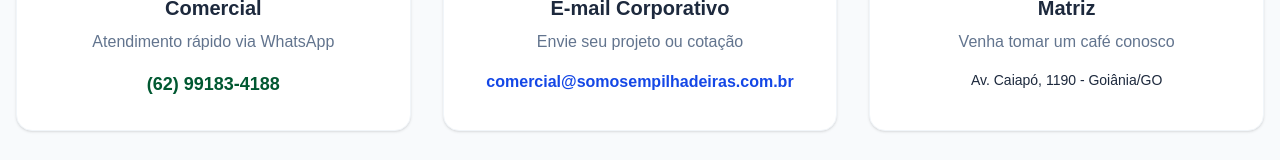
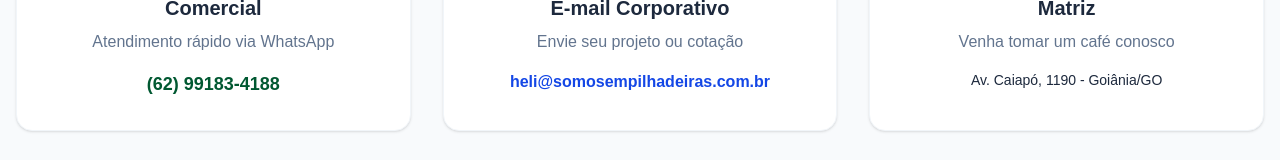
Before and after one commit to Somos-Empilhadeiras/site-somos, a Next.js app: page / in a window 1280 px wide. Shown: the part 3829-3989 px from the top of the page. Built offline with nearby package versions, Linux system fonts and the light colour scheme; no server answers; the database is empty.

Commit message:
corrigindo email comercial (Mylla)

```diff
--- a/src/app/page.tsx
+++ b/src/app/page.tsx
@@ -209,7 +209,7 @@
                     Chamar no WhatsApp
                   </a>
                   <Link
-                    href="mailto:comercial@somosempilhadeiras.com.br"
+                    href="mailto:heli@somosempilhadeiras.com.br"
                     className="flex items-center justify-center gap-3 w-full bg-white hover:bg-slate-100 text-[#005831] py-4 rounded-xl font-bold shadow-lg transition-colors"
                   >
                     <Mail size={24} />
@@ -240,11 +240,11 @@
               <span className="text-[#005831] font-bold text-lg">(62) 99183-4188</span>
             </Link>
 
-            <Link href="mailto:comercial@somosempilhadeiras.com.br" className="bg-white p-8 rounded-2xl shadow-sm hover:shadow-xl hover:-translate-y-1 transition-all duration-300 border border-slate-100 flex flex-col items-center text-center group">
+            <Link href="mailto:heli@somosempilhadeiras.com.br" className="bg-white p-8 rounded-2xl shadow-sm hover:shadow-xl hover:-translate-y-1 transition-all duration-300 border border-slate-100 flex flex-col items-center text-center group">
               <div className="w-16 h-16 bg-blue-100 text-blue-700 rounded-full flex items-center justify-center mb-6 group-hover:bg-blue-700 group-hover:text-white transition-colors"><Mail size={32} /></div>
               <h3 className="text-xl font-bold text-slate-800 mb-2">E-mail Corporativo</h3>
               <p className="text-slate-500 mb-4">Envie seu projeto ou cotação</p>
-              <span className="text-blue-700 font-bold text-sm md:text-base break-all">comercial@somosempilhadeiras.com.br</span>
+              <span className="text-blue-700 font-bold text-sm md:text-base break-all">heli@somosempilhadeiras.com.br</span>
             </Link>
 
             <Link href="https://maps.google.com/?q=Av.+Caiapó,+1190+-+Santa+Genoveva,+Goiânia+-+GO" target="_blank" className="bg-white p-8 rounded-2xl shadow-sm hover:shadow-xl hover:-translate-y-1 transition-all duration-300 border border-slate-100 flex flex-col items-center text-center group">
--- a/src/app/unidades/df/page.tsx
+++ b/src/app/unidades/df/page.tsx
@@ -27,9 +27,9 @@
 };
 
 const STATE_DETAILS: Record<string, any> = {
-  'GO': { date: '2023', address: "Av. Caiapó, 1190 - Santa Genoveva, Goiânia - GO, 74672-400", representant: "Khryss Mylla", role: "Gerente Comercial", operation: "Seg a Sex, 07h às 17h", mail: "comercial@somosempilhadeiras.com.br", phone: "(62) 9 9183-4188", city: "Goiânia", wpp: '5562991834188', text: 'Nossa casa, onde tudo começou. Sede administrativa e operacional.' },
+  'GO': { date: '2023', address: "Av. Caiapó, 1190 - Santa Genoveva, Goiânia - GO, 74672-400", representant: "Khryss Mylla", role: "Gerente Comercial", operation: "Seg a Sex, 07h às 17h", mail: "heli@somosempilhadeiras.com.br", phone: "(62) 9 9183-4188", city: "Goiânia", wpp: '5562991834188', text: 'Nossa casa, onde tudo começou. Sede administrativa e operacional.' },
   'DF': { date: '2024', address: "SCIA - Lote, Brasília - DF", representant: "Maike Jhonny", role: "Consultor Técnico", operation: "Seg a Sex, 07h às 17h", mail: "maike@somosempilhadeiras.com.br", phone: "(62) 9 9183-4188", wpp:"5562991834188", city: "Brasília", text: 'Atendendo o coração do Brasil com agilidade e precisão logística.' },
-  'TO': { date: '2024', address: "Logística Integrada", representant: "Equipe Comercial", role: "Atendimento", operation: "Seg a Sex, 08h às 18h", mail: "comercial@somosempilhadeiras.com.br", phone: "(62) 9 9183-4188", wpp: "5562991834188", city: "Palmas", text: 'Expandindo horizontes no norte, apoiando o agronegócio.' },
+  'TO': { date: '2024', address: "Logística Integrada", representant: "Equipe Comercial", role: "Atendimento", operation: "Seg a Sex, 08h às 18h", mail: "heli@somosempilhadeiras.com.br", phone: "(62) 9 9183-4188", wpp: "5562991834188", city: "Palmas", text: 'Expandindo horizontes no norte, apoiando o agronegócio.' },
   'BA': { date: '2024', address: "Av. Luís Eduardo Magalhães, QD 02 - LT 26, LEM - BA", representant: "Cristiane Rodrigues", role: "Representante", operation: "Seg a Sex, 08h às 18h", mail: "cristiane@somosempilhadeiras.com.br", phone: "(62) 9 9183-4188", wpp: "5562991834188", city: "Luís Eduardo Magalhães", text: 'Energia e força para o nordeste, com frota especializada.' },
   'PE': { date: '2025', address: "Estrada de Curcurana 572, Barra de Jangada, Jaboatão dos Guararapes PE, 54490-064.", representant: "Alan Santana", role: "Gerente Regional", operation: "Seg a Sex, 07h às 17h", mail: "alan@somosempilhadeiras.com.br", phone: "(81) 9 9258-6532", wpp: '5581992586532', city: "Recife", text: "Nova base estratégica para o litoral e indústrias da região." },
 };
--- a/src/lib/constants.ts
+++ b/src/lib/constants.ts
@@ -33,9 +33,9 @@
 };
 
 export const STATE_DETAILS: Record<string, any> = {
-  'GO': { date: '2023', address: "Av. Caiapó, 1190 - Santa Genoveva, Goiânia - GO, 74672-400", representant: "Khryss Mylla", role: "Comercial", operation: "Seg a Sex, 07h às 17h", mail: "comercial@somosempilhadeiras.com.br", phone: "(62) 9 9183-4188", city: "Goiânia", wpp: '5562991834188', text: 'Nossa casa, onde tudo começou. Sede administrativa e operacional.' },
+  'GO': { date: '2023', address: "Av. Caiapó, 1190 - Santa Genoveva, Goiânia - GO, 74672-400", representant: "Khryss Mylla", role: "Comercial", operation: "Seg a Sex, 07h às 17h", mail: "heli@somosempilhadeiras.com.br", phone: "(62) 9 9183-4188", city: "Goiânia", wpp: '5562991834188', text: 'Nossa casa, onde tudo começou. Sede administrativa e operacional.' },
   'DF': { date: '2024', address: "SCIA - Lote, Brasília - DF", representant: "Maike Jhonny", role: "Consultor Técnico", operation: "Seg a Sex, 07h às 17h", mail: "maike@somosempilhadeiras.com.br", phone: "(62) 9 9183-4188", wpp:"5562991834188", city: "Brasília", text: 'Atendendo o coração do Brasil com agilidade e precisão logística.' },
-  'TO': { date: '2024', address: "Q. 208 Norte Alameda 8, 13 - quadra 03 - Arne", representant: "Equipe Comercial", role: "Atendimento", operation: "Seg a Sex, 08h às 18h", mail: "comercial@somosempilhadeiras.com.br", phone: "(62) 9 9183-4188", wpp: "5562991834188", city: "Palmas", text: 'Expandindo horizontes no norte, apoiando o agronegócio.' },
+  'TO': { date: '2024', address: "Q. 208 Norte Alameda 8, 13 - quadra 03 - Arne", representant: "Equipe Comercial", role: "Atendimento", operation: "Seg a Sex, 08h às 18h", mail: "heli@somosempilhadeiras.com.br", phone: "(62) 9 9183-4188", wpp: "5562991834188", city: "Palmas", text: 'Expandindo horizontes no norte, apoiando o agronegócio.' },
   'BA': { date: '2024', address: "Av. Luís Eduardo Magalhães, QD 02 - LT 26, LEM - BA", representant: "Cristiane Rodrigues", role: "Representante", operation: "Seg a Sex, 08h às 18h", mail: "cristiane@somosempilhadeiras.com.br", phone: "(62) 9 9183-4188", wpp: "5562991834188", city: "Luís Eduardo Magalhães", text: 'Energia e força para o nordeste, com frota especializada.' },
   'PE': { date: '2025', address: "Estrada de Curcurana 572, Barra de Jangada, Jaboatão dos Guararapes PE, 54490-064.", representant: "Alan Santana", role: "Gerente Regional", operation: "Seg a Sex, 07h às 17h", mail: "alan@somosempilhadeiras.com.br", phone: "(81) 9 9258-6532", wpp: '5581992586532', city: "Recife", text: "Nova base estratégica para o litoral e indústrias da região." },
 };
```
